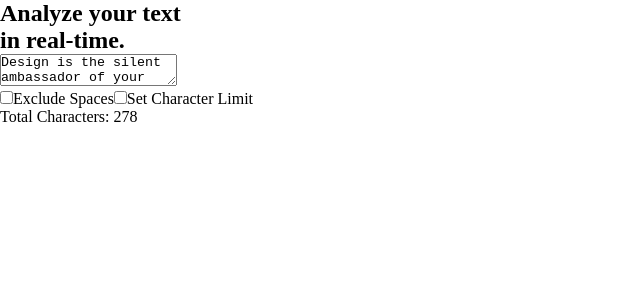
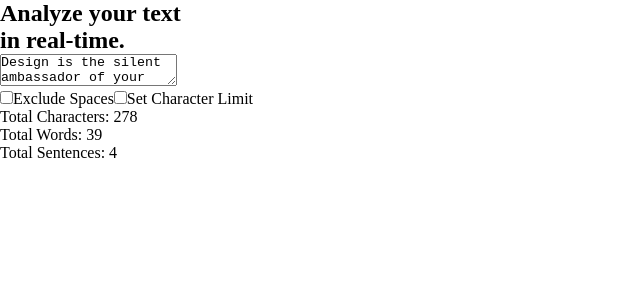
Before and after one commit to ludmila-benitez/character-counter-utn, a React (Vite) app: page / in a window 1280 px wide. Shown: the top 300 px of the page, without its empty margins (0-640 px from the left). Built offline with nearby package versions, Linux system fonts and the light colour scheme.

Commit message:
add: total character, total words, total sentences

```diff
--- a/src/App.jsx
+++ b/src/App.jsx
@@ -23,7 +23,8 @@ function App() {
     const newText = text.slice(0, limitValue)
     setText(newText)
   }
-
+  const words = text.trim() === "" ? 0 : text.trim().split(/\s+/).length
+  const sentences = text.trim() === "" ? 0 : text.split(/[.!?]+/).filter(sentence => sentence.trim() != "").length
 
 
   return (
@@ -68,6 +69,8 @@ function App() {
     </div>
 
     <p>Total Characters: {characters} </p>
+    <p>Total Words: {words}</p>
+    <p>Total Sentences: {sentences}</p>
 
 
 
```
